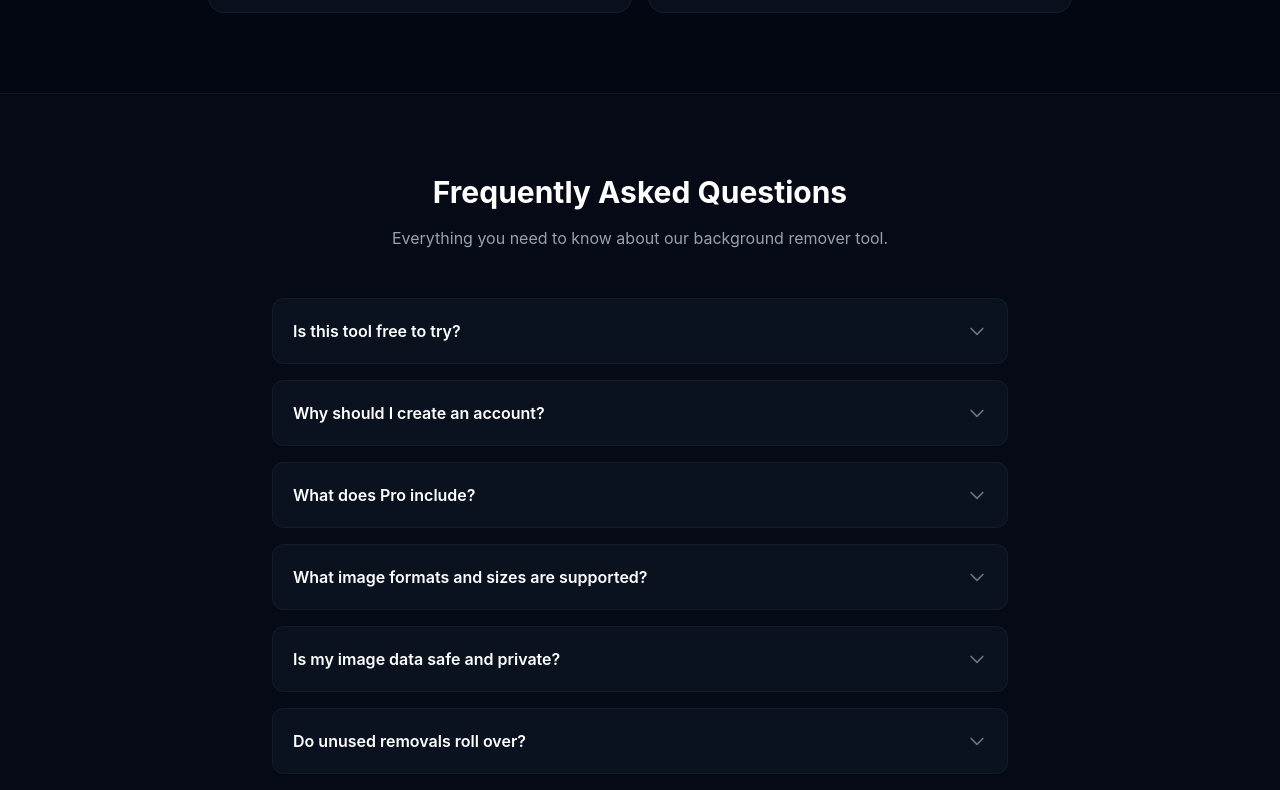
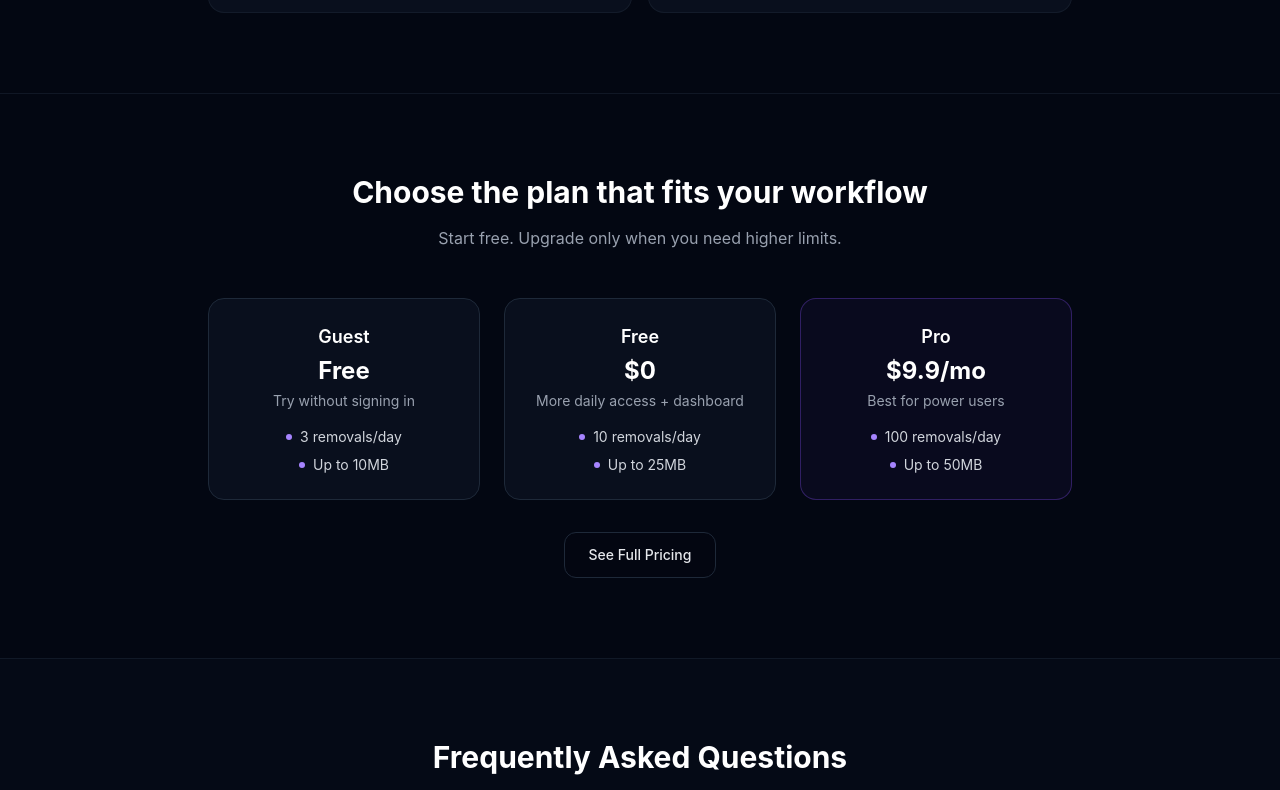
Before and after one commit to crawler-viewer/image-background-remover, a Next.js app: page / in a window 1280 px wide. Shown: the part 1997-2787 px from the top of the page. Built offline with nearby package versions, Linux system fonts and the light colour scheme; no server answers.

Commit message:
feat: add pricing preview section to homepage

```diff
--- a/src/app/page.tsx
+++ b/src/app/page.tsx
@@ -247,6 +247,72 @@ export default function Home() {
         </div>
       </section>
 
+      {/* Pricing Preview */}
+      <section className="border-t border-gray-800/50 py-20">
+        <div className="max-w-4xl mx-auto px-4">
+          <h2 className="text-3xl font-bold text-center mb-4">
+            Choose the plan that fits your workflow
+          </h2>
+          <p className="text-gray-400 text-center mb-12 max-w-xl mx-auto">
+            Start free. Upgrade only when you need higher limits.
+          </p>
+          <div className="grid md:grid-cols-3 gap-6">
+            {[
+              {
+                name: "Guest",
+                price: "Free",
+                desc: "Try without signing in",
+                highlight: false,
+                features: ["3 removals/day", "Up to 10MB"],
+              },
+              {
+                name: "Free",
+                price: "$0",
+                desc: "More daily access + dashboard",
+                highlight: false,
+                features: ["10 removals/day", "Up to 25MB"],
+              },
+              {
+                name: "Pro",
+                price: "$9.9/mo",
+                desc: "Best for power users",
+                highlight: true,
+                features: ["100 removals/day", "Up to 50MB"],
+              },
+            ].map((plan) => (
+              <div
+                key={plan.name}
+                className={`rounded-2xl border p-6 text-center ${
+                  plan.highlight
+                    ? "border-violet-500/30 bg-violet-500/5"
+                    : "border-gray-800 bg-gray-900/50"
+                }`}
+              >
+                <h3 className="text-lg font-semibold">{plan.name}</h3>
+                <p className="mt-1 text-2xl font-bold">{plan.price}</p>
+                <p className="mt-1 text-sm text-gray-400">{plan.desc}</p>
+                <ul className="mt-4 space-y-2 text-sm text-gray-300">
+                  {plan.features.map((f) => (
+                    <li key={f} className="flex items-center justify-center gap-2">
+                      <span className="h-1.5 w-1.5 rounded-full bg-violet-400" />
+                      {f}
+                    </li>
+                  ))}
+                </ul>
+              </div>
+            ))}
+          </div>
+          <div className="mt-8 text-center">
+            <a
+              href="/pricing"
+              className="inline-flex rounded-xl border border-gray-800 bg-gray-950/70 px-6 py-3 text-sm font-medium text-gray-200 hover:bg-gray-800 transition-colors"
+            >
+              See Full Pricing
+            </a>
+          </div>
+        </div>
+      </section>
+
       {/* FAQ */}
       <section id="faq" className="border-t border-gray-800/50 py-20 bg-gray-900/20">
         <div className="max-w-3xl mx-auto px-4">
```
